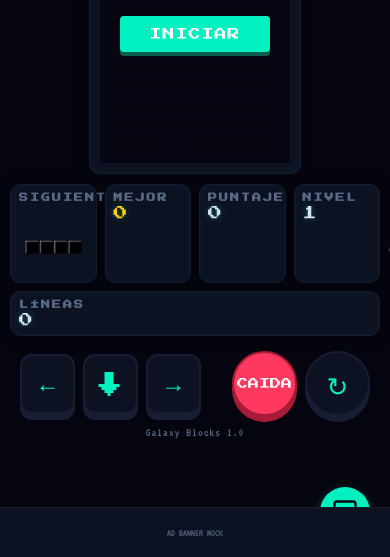
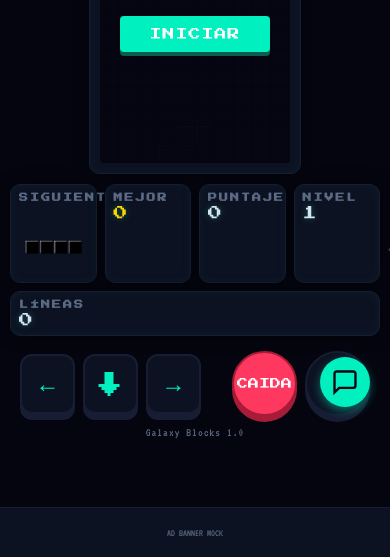
Before and after one commit to mimilmilo743-design/tetris, a website with bundled scripts: page index.html in a window 390 px wide. Shown: the part 287-844 px from the top of the page. Built offline with nearby package versions, Linux system fonts and the light colour scheme; no server answers.

Commit message:
Corrige posicion del chat

```diff
--- a/styles.css
+++ b/styles.css
@@ -353,11 +353,11 @@ canvas#next{
 
 /* Comments UI */
 .comments-fab {
-  position: fixed; bottom: 20px; right: 20px; width: 50px; height: 50px;
+  position: fixed; bottom: 80px; right: 20px; width: 50px; height: 50px;
   background: var(--accent); color: var(--bg); border-radius: 50%;
   display: flex; align-items: center; justify-content: center;
   box-shadow: 0 4px 10px rgba(0,240,192,0.4); cursor: pointer;
-  z-index: 1000; transition: transform 0.2s;
+  z-index: 10000; transition: transform 0.2s;
 }
 .comments-fab:active { transform: scale(0.9); }
 .comments-panel {
@@ -365,7 +365,7 @@ canvas#next{
   width: 100%; max-width: 500px; height: 75vh; max-height: 600px;
   background: rgba(5, 5, 16, 0.98); backdrop-filter: blur(10px);
   border: 1px solid var(--grid-line); border-bottom: none;
-  border-radius: 20px 20px 0 0; z-index: 2000;
+  border-radius: 20px 20px 0 0; z-index: 10001;
   display: flex; flex-direction: column; padding: 15px;
   box-shadow: 0 -5px 25px rgba(0,0,0,0.8);
   transition: transform 0.3s cubic-bezier(0.1, 0.9, 0.2, 1);
@@ -452,5 +452,8 @@ canvas#next{
   .btn-drop { background: var(--danger); color: #fff; border-color: #a81c38; box-shadow: 0 6px 0 #a81c38; }
   .btn-drop:active { box-shadow: 0 0 0 #a81c38; background: #e0264a; }
 
+  /* Comments Mobile Spacing */
+  .comments-fab { bottom: 150px; }
+
   .credit { font-size: 12px; margin-top: 10px; }
 }
```
